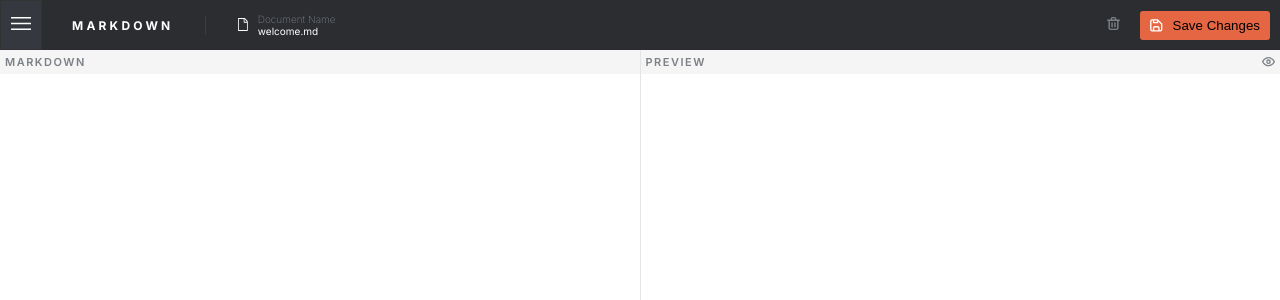
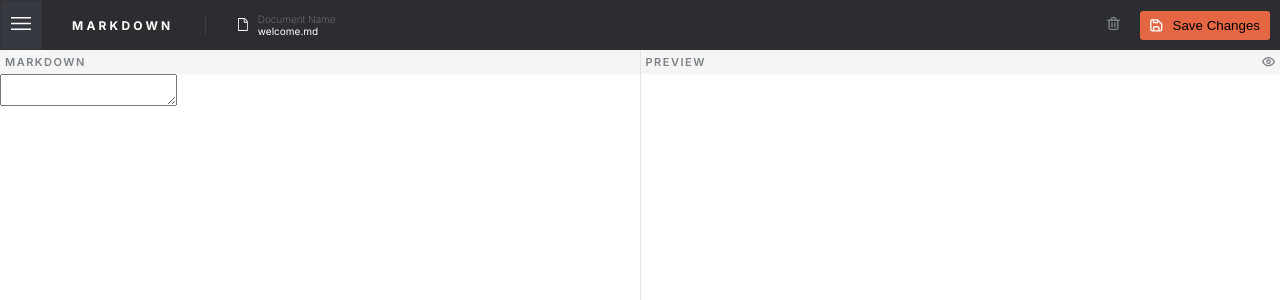
Before and after one commit to Andrew-Marfo/in-browser-markdown-editor-app, a Next.js app: page / in a window 1280 px wide. Shown: the top 300 px of the page. Built offline with nearby package versions, Linux system fonts and the light colour scheme.

Commit message:
passed props to markdown.tsx to update markdownText

```diff
--- a/src/components/markdown.tsx
+++ b/src/components/markdown.tsx
@@ -1,12 +1,21 @@
 import React from "react";
 import HeroHeader from "./hero_header";
 
-const Markdown = () => {
-  return <div className="markdown">
-    <HeroHeader>
-      <p className="hero-header-title">markdown</p>
-    </HeroHeader>
-  </div>;
+interface MarkdownProps {
+  markdownText: string;
+  setMarkdownText: (value: string) => void;
+}
+
+const Markdown = ({markdownText, setMarkdownText} : MarkdownProps) => {
+  return (
+    <div className="markdown">
+      <HeroHeader>
+        <p className="hero-header-title">markdown</p>
+      </HeroHeader>
+
+      <textarea className="markdown-textarea" onChange={(e: React.ChangeEvent<HTMLTextAreaElement>) => setMarkdownText(e.target.value)}>{markdownText}</textarea>
+    </div>
+  );
 };
 
 export default Markdown;
```
